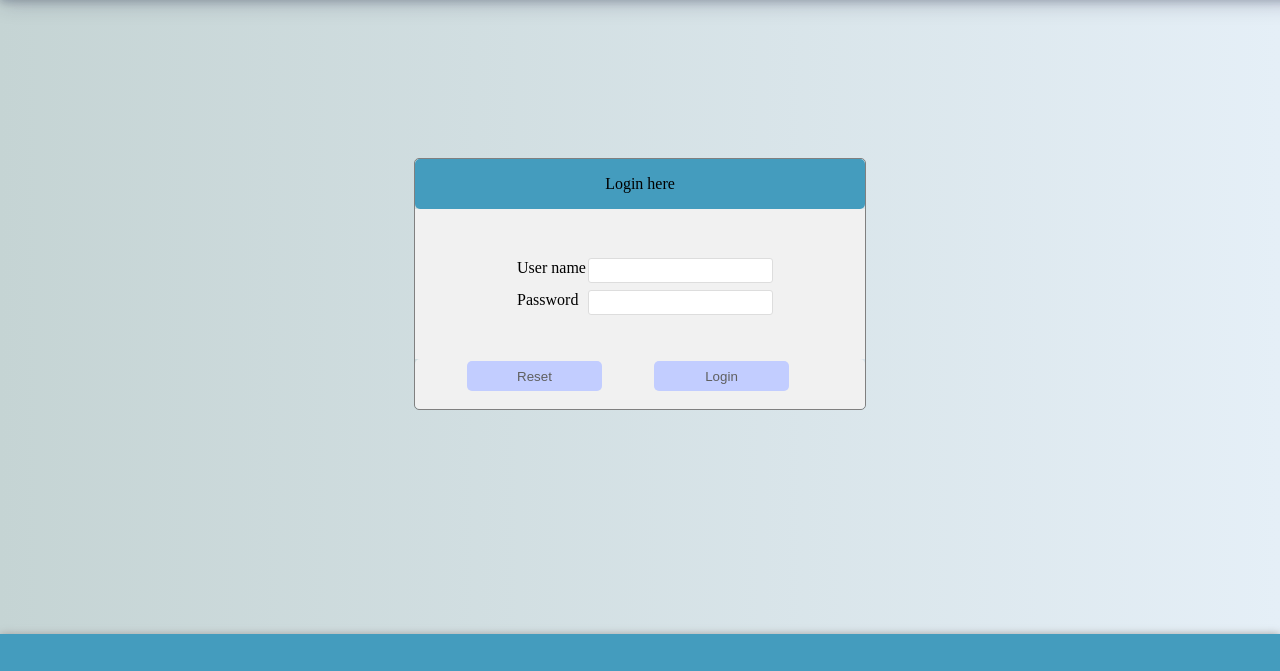
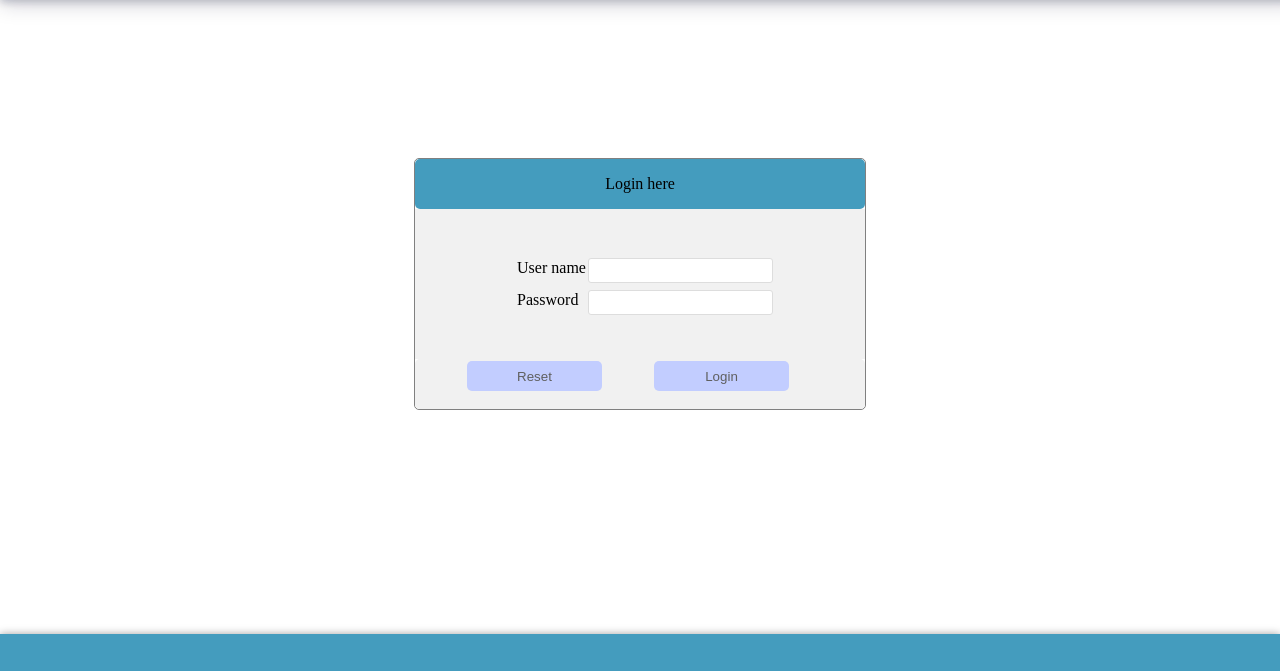
Before and after one commit to rukundoeric/QuickCredity, a website: page UI/html/user/login.html in a window 1280 px wide. Shown: the part 66-737 px from the top of the page. Drawn offline with Linux system fonts and the light colour scheme.

Commit message:
Added some login styles

```diff
--- a/UI/css/login.css
+++ b/UI/css/login.css
@@ -8,7 +8,7 @@
 body{
 
  background-color: rgb(255, 255, 255); /* For browsers that do not support gradients */
-  background-image: linear-gradient(to right, rgb(197, 212, 212) , rgb(229, 239, 247)); /* Standard syntax (must be last) */
+  /* background-image: linear-gradient(to right, rgb(197, 212, 212) , rgb(229, 239, 247)); Standard syntax (must be last) */
 }
 h1{
     color: rgb(126, 68, 160);
```
